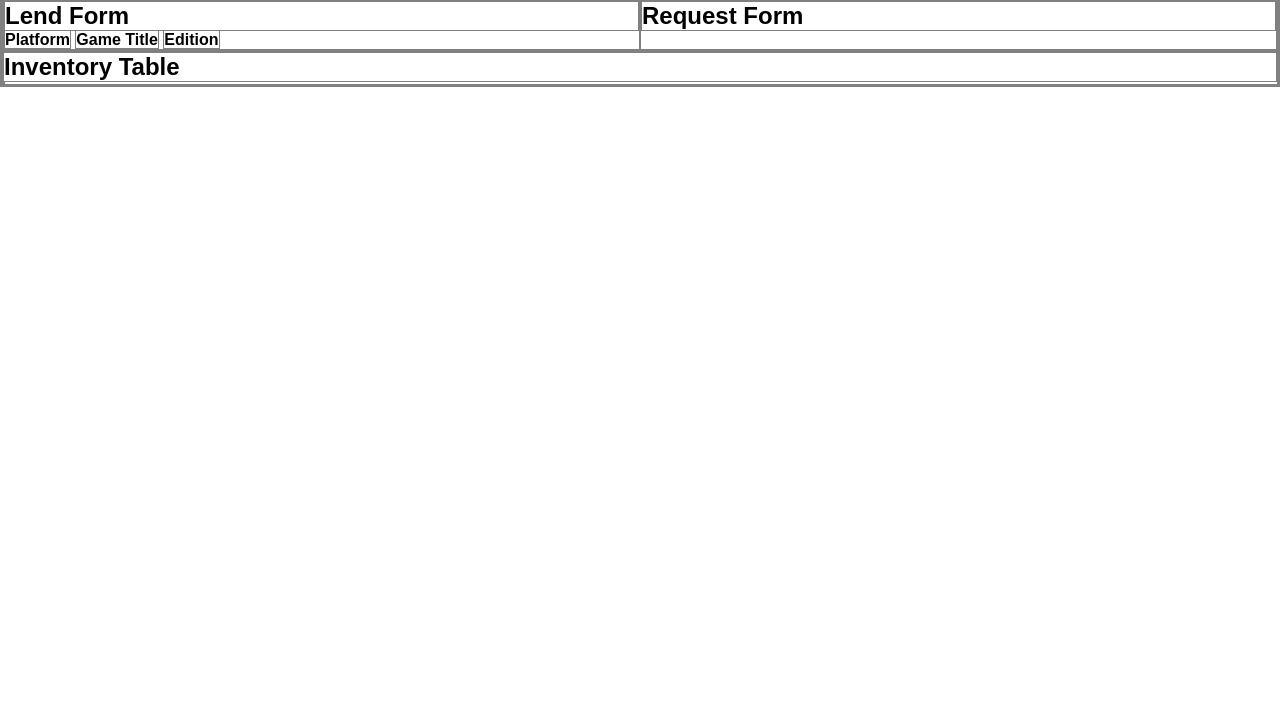
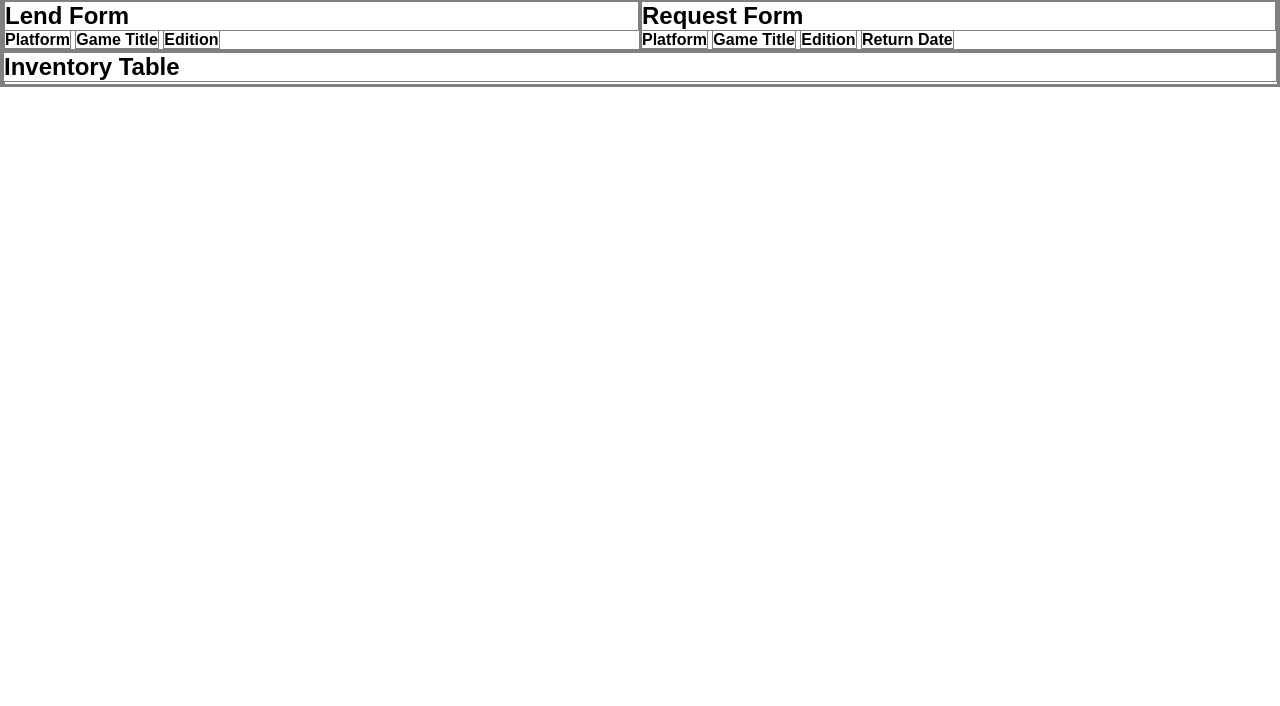
Before and after one commit to AntCannon/used-game-inventory, a plain HTML site: page index.html in a window 1280 px wide. Shown: the part 94-800 px from the top of the page. Drawn offline with Linux system fonts and the light colour scheme; a web font is replaced by a local one.

Commit message:
add labels to request form

```diff
--- a/index.html
+++ b/index.html
@@ -28,6 +28,10 @@
       </form>
       <form class="request-form" id="request-form" name="requestForm">
         <h2 class="form-title" id="requetFormTitle">Request Form</h2>
+        <label>Platform</label>
+        <label>Game Title</label>
+        <label>Edition</Label>
+        <label>Return Date</label>
       </form>
     </section>
     <section class="inventory">
```
